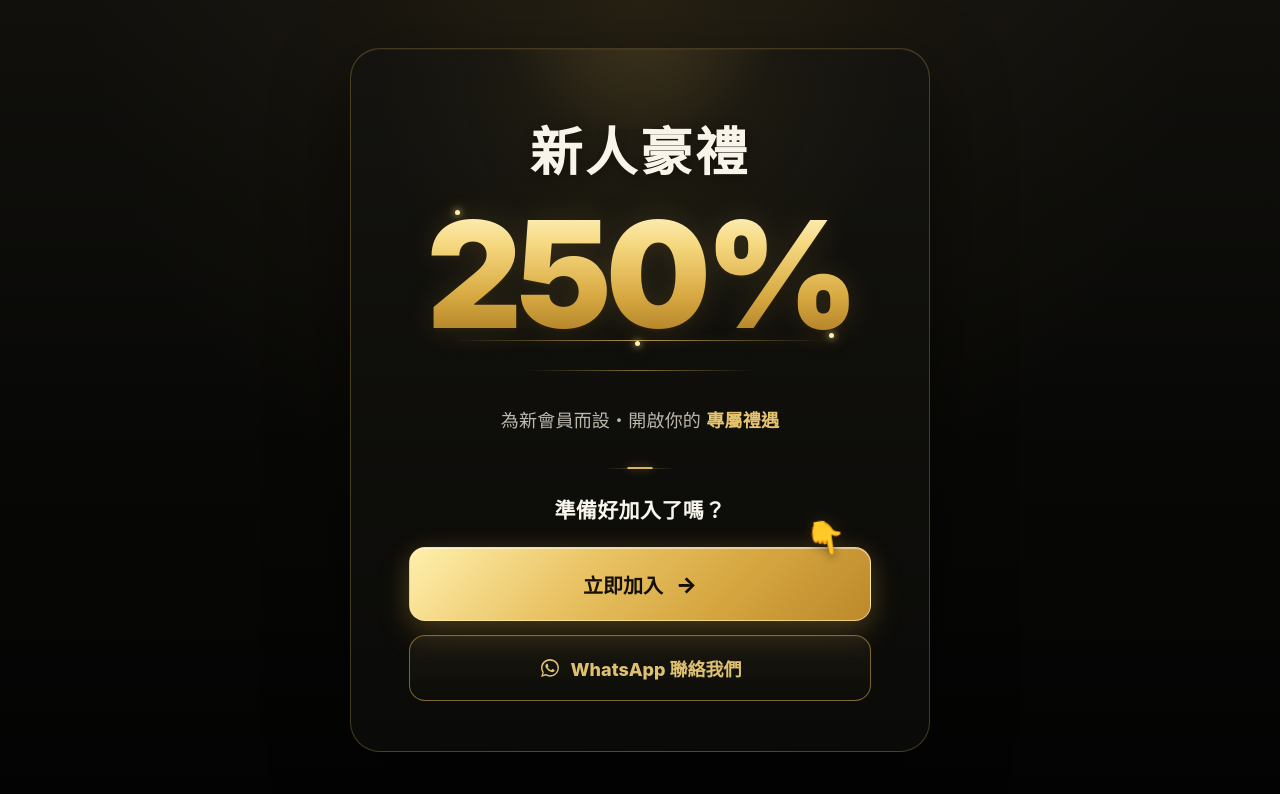
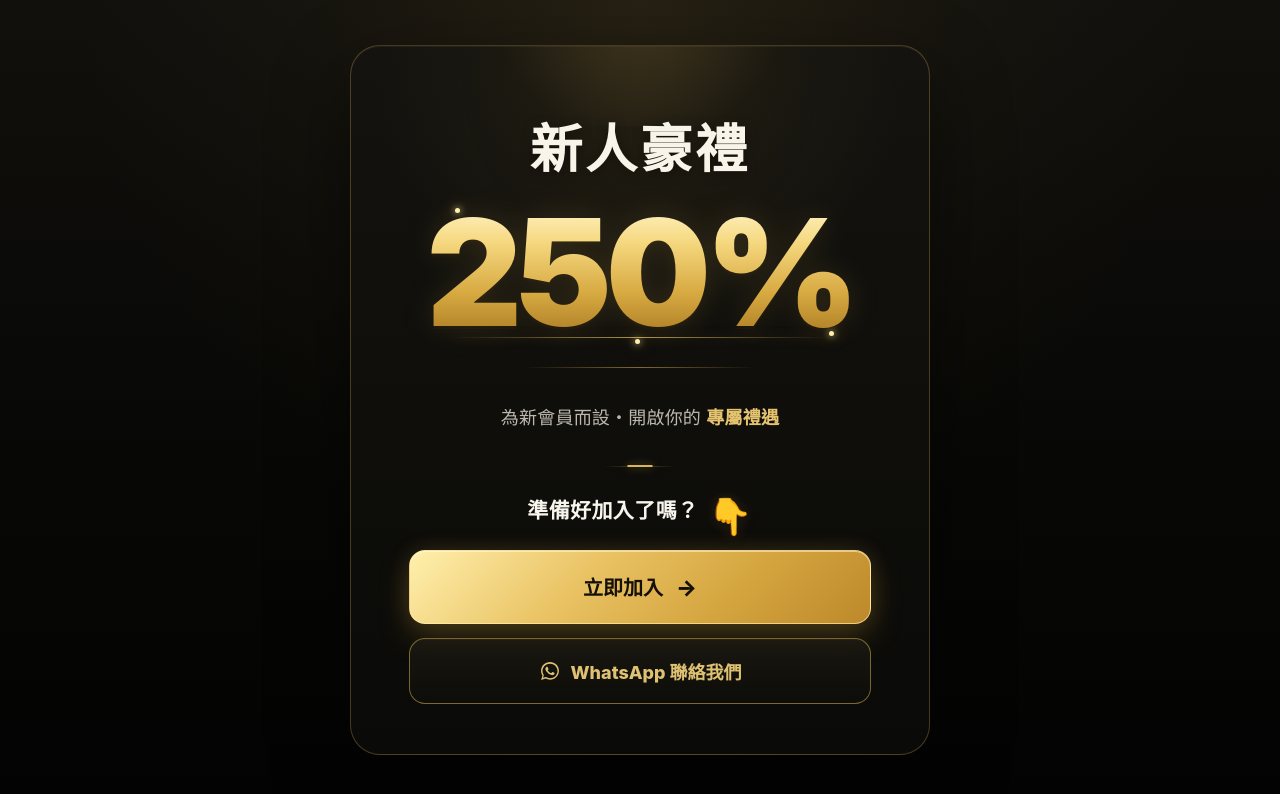
Before and after one commit to milo88credit-web/96VoltLabHK-003, a plain HTML site: page index.html in a window 1280 px wide. Drawn offline with Linux system fonts and the light colour scheme.

Commit message:
Update index.html

```diff
--- a/index.html
+++ b/index.html
@@ -23,6 +23,11 @@
   >
 
   <style>
+
+    /* =========================
+       RESET
+    ========================= */
+
     * {
       box-sizing: border-box;
       margin: 0;
@@ -46,7 +51,7 @@
         Arial,
         sans-serif;
 
-      color: #fff;
+      color: #ffffff;
 
       background:
         radial-gradient(
@@ -64,6 +69,7 @@
 
       overflow-x: hidden;
     }
+
 
     /* =========================
        PAGE
@@ -83,6 +89,7 @@
         max(28px, env(safe-area-inset-bottom));
     }
 
+
     /* =========================
        CARD
     ========================= */
@@ -99,7 +106,8 @@
 
       border-radius: 30px;
 
-      border: 1px solid rgba(223, 184, 91, 0.28);
+      border:
+        1px solid rgba(223, 184, 91, 0.28);
 
       background:
         radial-gradient(
@@ -143,6 +151,7 @@
       pointer-events: none;
     }
 
+
     /* =========================
        新人豪禮
     ========================= */
@@ -164,6 +173,7 @@
         0 3px 12px rgba(0, 0, 0, 0.35);
     }
 
+
     /* =========================
        250%
     ========================= */
@@ -171,9 +181,9 @@
     .offer {
       position: relative;
 
+      width: 100%;
+
       margin-top: 25px;
-
-      width: 100%;
     }
 
     .offer-number {
@@ -206,9 +216,18 @@
       -webkit-text-fill-color: transparent;
 
       filter:
-        drop-shadow(0 3px 0 rgba(76, 48, 5, 0.14))
-        drop-shadow(0 0 15px rgba(226, 181, 74, 0.15));
+        drop-shadow(
+          0 3px 0 rgba(76, 48, 5, 0.14)
+        )
+        drop-shadow(
+          0 0 15px rgba(226, 181, 74, 0.15)
+        );
     }
+
+
+    /* =========================
+       GOLD LINE
+    ========================= */
 
     .offer::after {
       content: "";
@@ -232,6 +251,7 @@
       box-shadow:
         0 0 12px rgba(218, 169, 64, 0.28);
     }
+
 
     /* =========================
        GOLD SPARKS
@@ -268,6 +288,7 @@
       bottom: -2%;
     }
 
+
     /* =========================
        GOLD DIVIDER
     ========================= */
@@ -288,6 +309,7 @@
           transparent
         );
     }
+
 
     /* =========================
        DESCRIPTION
@@ -312,6 +334,7 @@
       font-weight: 700;
     }
 
+
     /* =========================
        SMALL DIVIDER
     ========================= */
@@ -322,7 +345,7 @@
       width: 72px;
       height: 1px;
 
-      margin: 31px auto 27px;
+      margin: 31px auto 26px;
 
       background:
         linear-gradient(
@@ -352,12 +375,20 @@
         0 0 9px rgba(226, 182, 83, 0.5);
     }
 
+
     /* =========================
-       QUESTION
+       QUESTION + POINTER
     ========================= */
 
     .question {
-      margin-bottom: 22px;
+      margin-bottom: 21px;
+
+      display: flex;
+
+      align-items: center;
+      justify-content: center;
+
+      gap: 7px;
 
       color: #f8f5ed;
 
@@ -367,7 +398,43 @@
       font-weight: 800;
 
       letter-spacing: 0.4px;
+
+      white-space: nowrap;
     }
+
+    .question-pointer {
+      display: inline-block;
+
+      font-size: 32px;
+      line-height: 1;
+
+      transform-origin: center;
+
+      filter:
+        drop-shadow(
+          0 3px 5px rgba(0, 0, 0, 0.4)
+        )
+        drop-shadow(
+          0 0 6px rgba(230, 183, 77, 0.18)
+        );
+
+      animation:
+        pointDown 1.35s ease-in-out infinite;
+    }
+
+    @keyframes pointDown {
+
+      0%,
+      100% {
+        transform: translateY(1px);
+      }
+
+      50% {
+        transform: translateY(7px);
+      }
+
+    }
+
 
     /* =========================
        BUTTON GROUP
@@ -375,6 +442,7 @@
 
     .buttons {
       display: flex;
+
       flex-direction: column;
 
       gap: 14px;
@@ -382,9 +450,11 @@
 
     .cta {
       width: 100%;
+
       min-height: 70px;
 
       display: flex;
+
       align-items: center;
       justify-content: center;
 
@@ -394,6 +464,8 @@
 
       font-size: 19px;
       font-weight: 800;
+
+      -webkit-tap-highlight-color: transparent;
 
       transition:
         transform 0.18s ease,
@@ -405,55 +477,6 @@
       transform: scale(0.985);
     }
 
-    /* =========================
-       PRIMARY CTA WRAPPER
-    ========================= */
-
-    .primary-cta-wrap {
-      position: relative;
-
-      width: 100%;
-    }
-
-    /* =========================
-       SMALL HAND POINTER
-    ========================= */
-
-    .cta-pointer {
-      position: absolute;
-
-      right: 18px;
-      top: -28px;
-
-      z-index: 10;
-
-      font-size: 30px;
-      line-height: 1;
-
-      pointer-events: none;
-
-      filter:
-        drop-shadow(0 3px 5px rgba(0, 0, 0, 0.45))
-        drop-shadow(0 0 7px rgba(230, 183, 77, 0.16));
-
-      animation: pointCTA 1.45s ease-in-out infinite;
-    }
-
-    @keyframes pointCTA {
-
-      0%,
-      100% {
-        transform:
-          translateY(0)
-          rotate(-8deg);
-      }
-
-      50% {
-        transform:
-          translateY(5px)
-          rotate(-8deg);
-      }
-    }
 
     /* =========================
        MAIN CTA
@@ -473,7 +496,8 @@
           #bd892b 100%
         );
 
-      border: 1px solid rgba(255, 232, 159, 0.68);
+      border:
+        1px solid rgba(255, 232, 159, 0.68);
 
       box-shadow:
         0 13px 32px rgba(201, 154, 50, 0.24),
@@ -490,8 +514,10 @@
 
     .arrow {
       font-size: 22px;
+
       line-height: 1;
     }
+
 
     /* =========================
        WHATSAPP
@@ -506,7 +532,8 @@
 
       font-size: 17px;
 
-      border: 1px solid rgba(215, 174, 78, 0.54);
+      border:
+        1px solid rgba(215, 174, 78, 0.54);
 
       background:
         linear-gradient(
@@ -516,7 +543,8 @@
         );
 
       box-shadow:
-        inset 0 1px 0 rgba(255, 241, 190, 0.035);
+        inset 0 1px 0
+        rgba(255, 241, 190, 0.035);
     }
 
     .whatsapp:hover {
@@ -533,6 +561,7 @@
       height: 22px;
 
       display: inline-flex;
+
       align-items: center;
       justify-content: center;
     }
@@ -544,8 +573,9 @@
       fill: currentColor;
     }
 
+
     /* =========================
-       SMALL PHONE
+       SMALL MOBILE
     ========================= */
 
     @media (max-width: 360px) {
@@ -575,7 +605,13 @@
       }
 
       .question {
-        font-size: 17px;
+        font-size: 16px;
+
+        gap: 5px;
+      }
+
+      .question-pointer {
+        font-size: 29px;
       }
 
       .cta {
@@ -590,13 +626,8 @@
         font-size: 16px;
       }
 
-      .cta-pointer {
-        right: 14px;
-        top: -25px;
+    }
 
-        font-size: 27px;
-      }
-    }
 
     /* =========================
        DESKTOP
@@ -627,6 +658,12 @@
 
       .question {
         font-size: 21px;
+
+        gap: 9px;
+      }
+
+      .question-pointer {
+        font-size: 36px;
       }
 
       .cta {
@@ -641,19 +678,16 @@
         font-size: 18px;
       }
 
-      .cta-pointer {
-        right: 25px;
-        top: -31px;
-
-        font-size: 33px;
-      }
     }
 
-    /* Reduce motion for users who prefer it */
+
+    /* =========================
+       REDUCED MOTION
+    ========================= */
 
     @media (prefers-reduced-motion: reduce) {
 
-      .cta-pointer {
+      .question-pointer {
         animation: none;
       }
 
@@ -662,11 +696,13 @@
   </style>
 </head>
 
+
 <body>
 
   <main class="page">
 
     <section class="card">
+
 
       <!-- 新人豪禮 -->
 
@@ -690,6 +726,8 @@
       </div>
 
 
+      <!-- GOLD DIVIDER -->
+
       <div class="gold-divider"></div>
 
 
@@ -703,15 +741,26 @@
       </div>
 
 
-      <!-- DIVIDER -->
+      <!-- SMALL DIVIDER -->
 
       <div class="divider"></div>
 
 
-      <!-- QUESTION -->
+      <!-- QUESTION + HAND -->
 
       <div class="question">
+
+        <span>
           準備好加入了嗎？
+        </span>
+
+        <span
+          class="question-pointer"
+          aria-hidden="true"
+        >
+          👇
+        </span>
+
       </div>
 
 
@@ -720,19 +769,7 @@
       <div class="buttons">
 
 
-        <!-- PRIMARY CTA -->
-
-        <div class="primary-cta-wrap">
-
-          <!-- Small pointing hand -->
-
-          <div
-            class="cta-pointer"
-            aria-hidden="true"
-          >
-            👇
-          </div>
-
+        <!-- MAIN CTA -->
 
         <a
           class="cta primary"
@@ -750,8 +787,6 @@
           </span>
 
         </a>
-
-        </div>
 
 
         <!-- WHATSAPP -->
@@ -776,11 +811,13 @@
 
           </span>
 
+
           <span>
             WhatsApp 聯絡我們
           </span>
 
         </a>
+
 
       </div>
 
```
Lines whose indentation alone changed are shown as unchanged.
